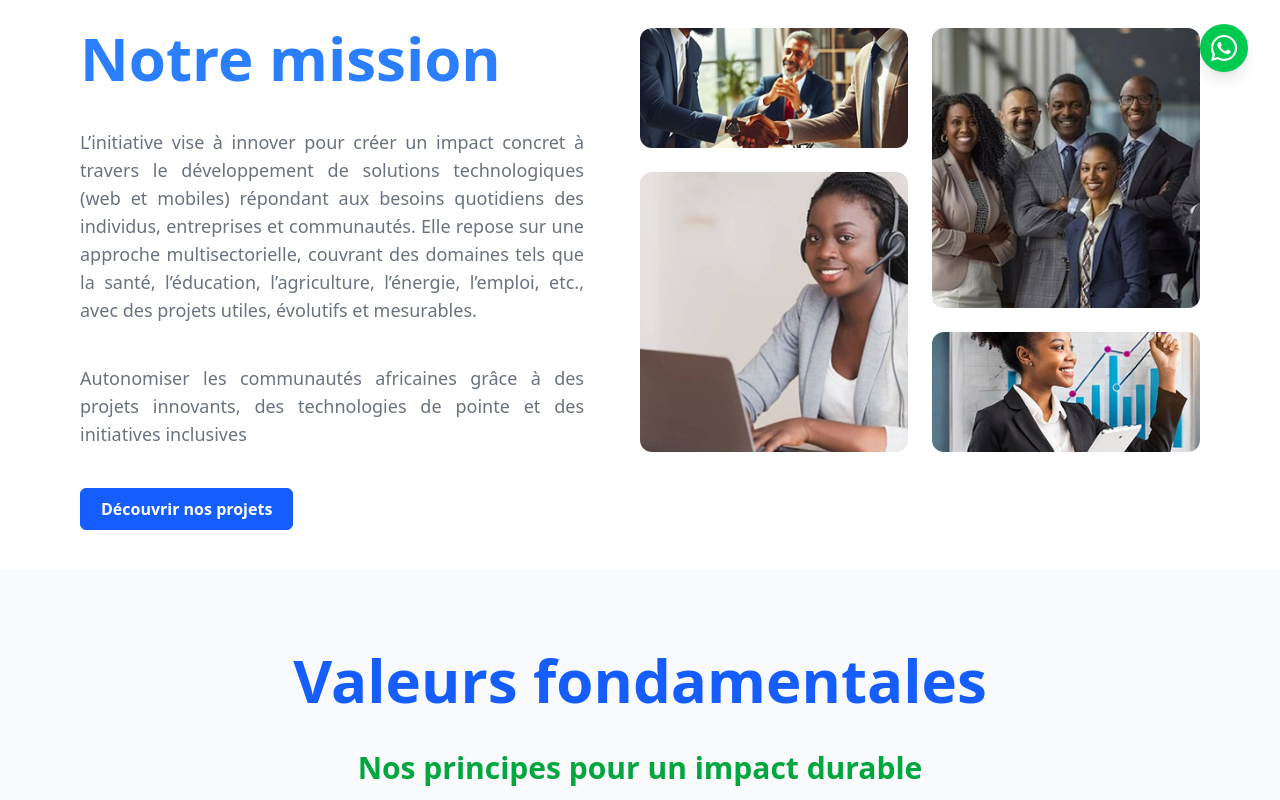
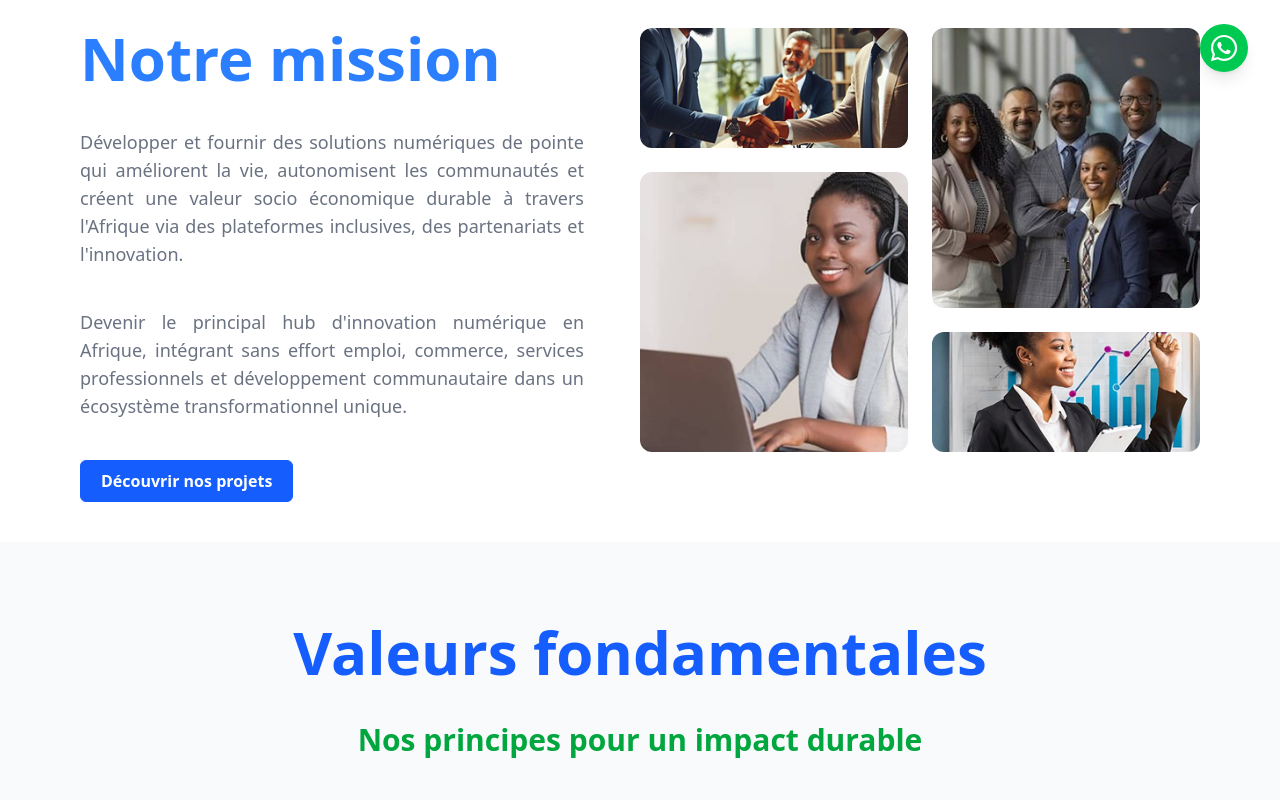
Before and after one commit to K20QuickFast237/Bantu_Front, a React (Vite) app: page /about in a window 1280 px wide. Shown: the part 600-1400 px from the top of the page. Built offline with nearby package versions, Linux system fonts and the light colour scheme.

Commit message:
modification des textes

```diff
--- a/src/components/Mission.jsx
+++ b/src/components/Mission.jsx
@@ -62,8 +62,10 @@ function Mission() {
           variants={textVariants}
           transition={{ delay: 0.4 }}
         >
-          L’initiative vise à innover pour créer un impact concret à travers le développement de solutions technologiques (web et mobiles) répondant aux besoins quotidiens des individus, entreprises et communautés. Elle repose sur une approche multisectorielle, couvrant des domaines tels que la santé, l’éducation, l’agriculture,
-          l’énergie, l’emploi, etc., avec des projets utiles, évolutifs et mesurables.
+         Développer et fournir des solutions numériques de pointe qui
+ améliorent la vie, autonomisent les communautés et créent une valeur socio
+économique durable à travers l'Afrique via des plateformes inclusives, des
+ partenariats et l'innovation.
         </motion.p>
 
         <motion.p
@@ -71,7 +73,9 @@ function Mission() {
           variants={textVariants}
           transition={{ delay: 0.6 }}
         >
-          Autonomiser les communautés africaines grâce à des projets innovants, des technologies de pointe et des initiatives inclusives
+          Devenir le principal hub d'innovation numérique en Afrique, intégrant
+ sans effort emploi, commerce, services professionnels et développement
+ communautaire dans un écosystème transformationnel unique.
         </motion.p>
 
         <motion.div
--- a/src/pages/About.jsx
+++ b/src/pages/About.jsx
@@ -22,7 +22,8 @@ function About(){
                 <Valeurs />
                 <Partenaires />
                 <Teams />
-                <CTA title="Rejoignez nous pour plus d'innovation" callToAction=" Rejoignez notre communaute" image={acceuilCTA}/>
+                <CTA title="Rejoignez nous pour plus d'innovation" callToAction=" Abonnez-vous pour les dernières nouvelles,
+ mises à jour et opportunités" image={acceuilCTA}/>
                 <ServicesFooter/>
             </main>
         </PageLayout>
```
